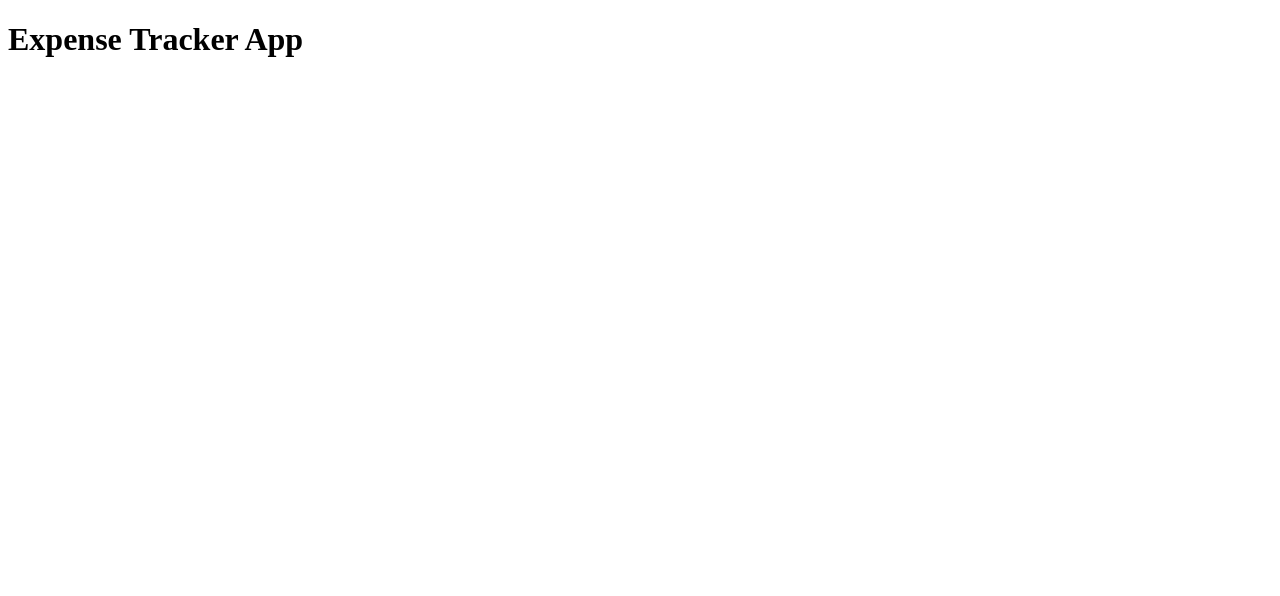
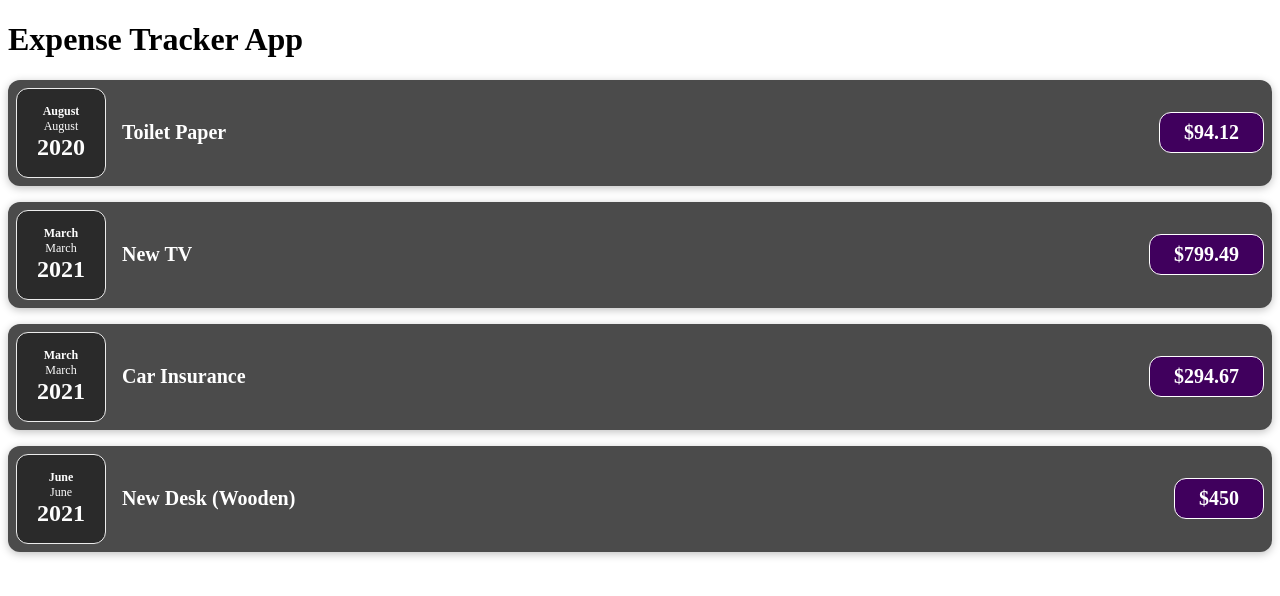
Before and after one commit to Marquessmalley/expense-tracker, a React (Create React App) app: page / in a window 1280 px wide. Shown: the top 596 px of the page. Built offline with nearby package versions, Linux system fonts and the light colour scheme.

Commit message:
add expense, expenseItem and expenseDate component

```diff
--- a/src/App.js
+++ b/src/App.js
@@ -1,7 +1,9 @@
+import Expenses from "./components/Expenses";
 function App() {
   return (
     <div className="App">
       <h1>Expense Tracker App</h1>
+      <Expenses />
     </div>
   );
 }
--- /dev/null
+++ b/src/components/ExpenseDate.css
@@ -0,0 +1,26 @@
+.expense-date {
+  display: flex;
+  flex-direction: column;
+  width: 5.5rem;
+  height: 5.5rem;
+  border: 1px solid #ececec;
+  background-color: #2a2a2a;
+  color: rgb(253, 253, 253);
+  border-radius: 12px;
+  align-items: center;
+  justify-content: center;
+}
+
+.expense-date__month {
+  font-size: 0.75rem;
+  font-weight: bold;
+}
+
+.expense-date__year {
+  font-size: 0.75rem;
+}
+
+.expense-date__day {
+  font-size: 1.5rem;
+  font-weight: bold;
+}
--- /dev/null
+++ b/src/components/ExpenseDate.js
@@ -0,0 +1,16 @@
+import React from "react";
+import "./ExpenseDate.css";
+const ExpenseDate = ({ date }) => {
+  const month = date.toLocaleString("en-us", { month: "long" });
+  const year = date.toLocaleString("en-us", { month: "long" });
+  const day = date.getFullYear();
+  return (
+    <div className="expense-date">
+      <div className="expense-date__month">{month}</div>
+      <div className="expense-date__year">{year}</div>
+      <div className="expense-date__day">{day}</div>
+    </div>
+  );
+};
+
+export default ExpenseDate;
--- /dev/null
+++ b/src/components/ExpenseItem.css
@@ -0,0 +1,56 @@
+.expense-item {
+  display: flex;
+  justify-content: space-between;
+  align-items: center;
+  box-shadow: 0 2px 8px rgba(0, 0, 0, 0.25);
+  padding: 0.5rem;
+  margin: 1rem 0;
+  border-radius: 12px;
+  background-color: #4b4b4b;
+}
+
+.expense-item__description {
+  display: flex;
+  flex-direction: column;
+  gap: 1rem;
+  align-items: flex-end;
+  flex-flow: column-reverse;
+  justify-content: flex-start;
+  flex: 1;
+}
+
+.expense-item h2 {
+  color: #3a3a3a;
+  font-size: 1rem;
+  flex: 1;
+  margin: 0 1rem;
+  color: white;
+}
+
+.expense-item__price {
+  font-size: 1rem;
+  font-weight: bold;
+  color: white;
+  background-color: #40005d;
+  border: 1px solid white;
+  padding: 0.5rem;
+  border-radius: 12px;
+}
+
+@media (min-width: 580px) {
+  .expense-item__description {
+    flex-direction: row;
+    align-items: center;
+    justify-content: flex-start;
+    flex: 1;
+  }
+
+  .expense-item__description h2 {
+    font-size: 1.25rem;
+  }
+
+  .expense-item__price {
+    font-size: 1.25rem;
+    padding: 0.5rem 1.5rem;
+  }
+}
--- /dev/null
+++ b/src/components/ExpenseItem.js
@@ -0,0 +1,17 @@
+import React from "react";
+import "./ExpenseItem.css";
+import ExpenseDate from "./ExpenseDate";
+
+const ExpenseItem = ({ expense }) => {
+  return (
+    <div className="expense-item">
+      <ExpenseDate date={expense.date} />
+      <div className="expense-item__description">
+        <h2>{expense.title}</h2>
+        <div className="expense-item__price">${expense.amount}</div>
+      </div>
+    </div>
+  );
+};
+
+export default ExpenseItem;
--- /dev/null
+++ b/src/components/Expenses.js
@@ -0,0 +1,35 @@
+import React from "react";
+import ExpenseItem from "./ExpenseItem";
+const Expenses = () => {
+  const expenses = [
+    {
+      id: "e1",
+      title: "Toilet Paper",
+      amount: 94.12,
+      date: new Date(2020, 7, 14),
+    },
+    { id: "e2", title: "New TV", amount: 799.49, date: new Date(2021, 2, 12) },
+    {
+      id: "e3",
+      title: "Car Insurance",
+      amount: 294.67,
+      date: new Date(2021, 2, 28),
+    },
+    {
+      id: "e4",
+      title: "New Desk (Wooden)",
+      amount: 450,
+      date: new Date(2021, 5, 12),
+    },
+  ];
+  return (
+    <div>
+      <ExpenseItem expense={expenses[0]} />
+      <ExpenseItem expense={expenses[1]} />
+      <ExpenseItem expense={expenses[2]} />
+      <ExpenseItem expense={expenses[3]} />
+    </div>
+  );
+};
+
+export default Expenses;
```
Also changed, not shown: src/item.html (deleted, +0 -12 lines).
